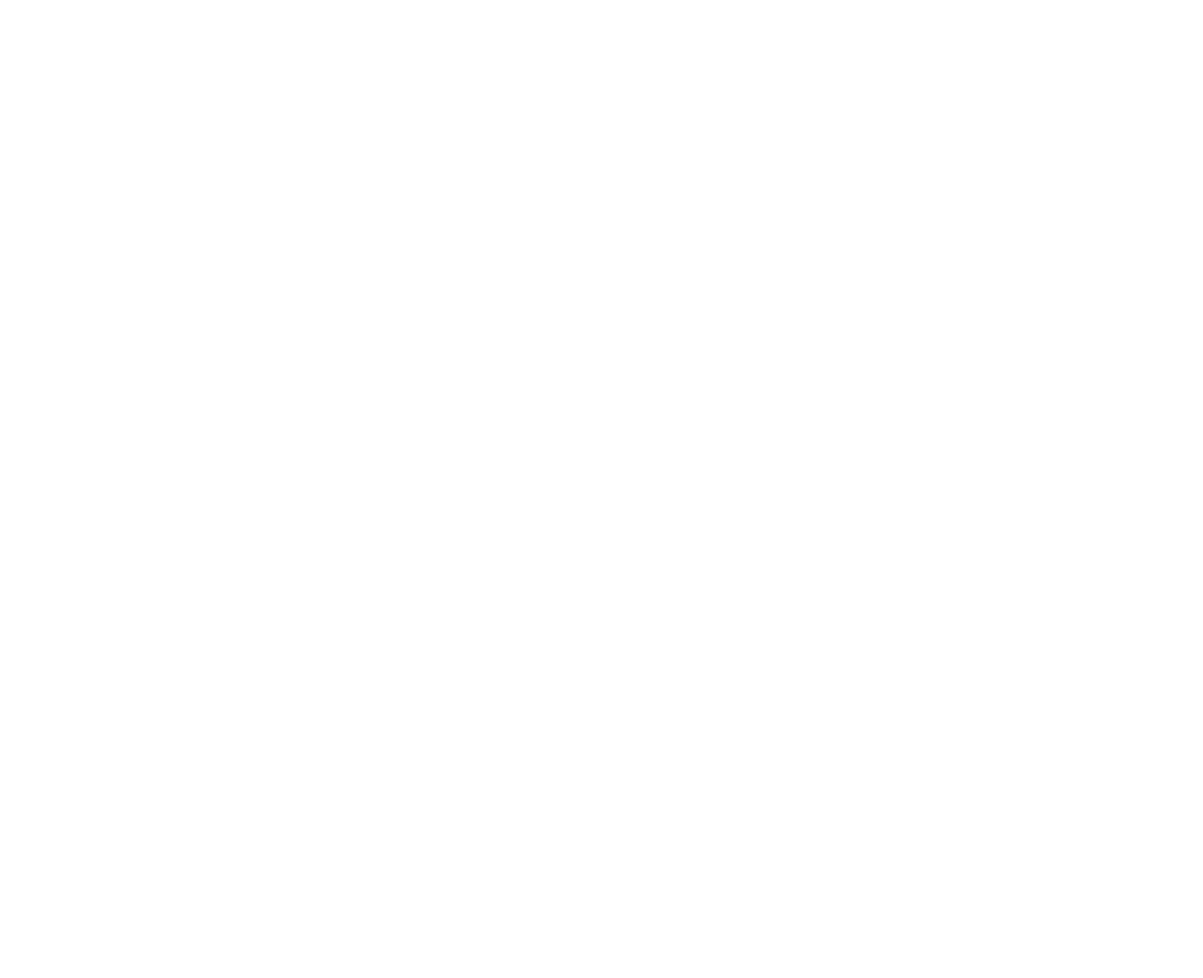
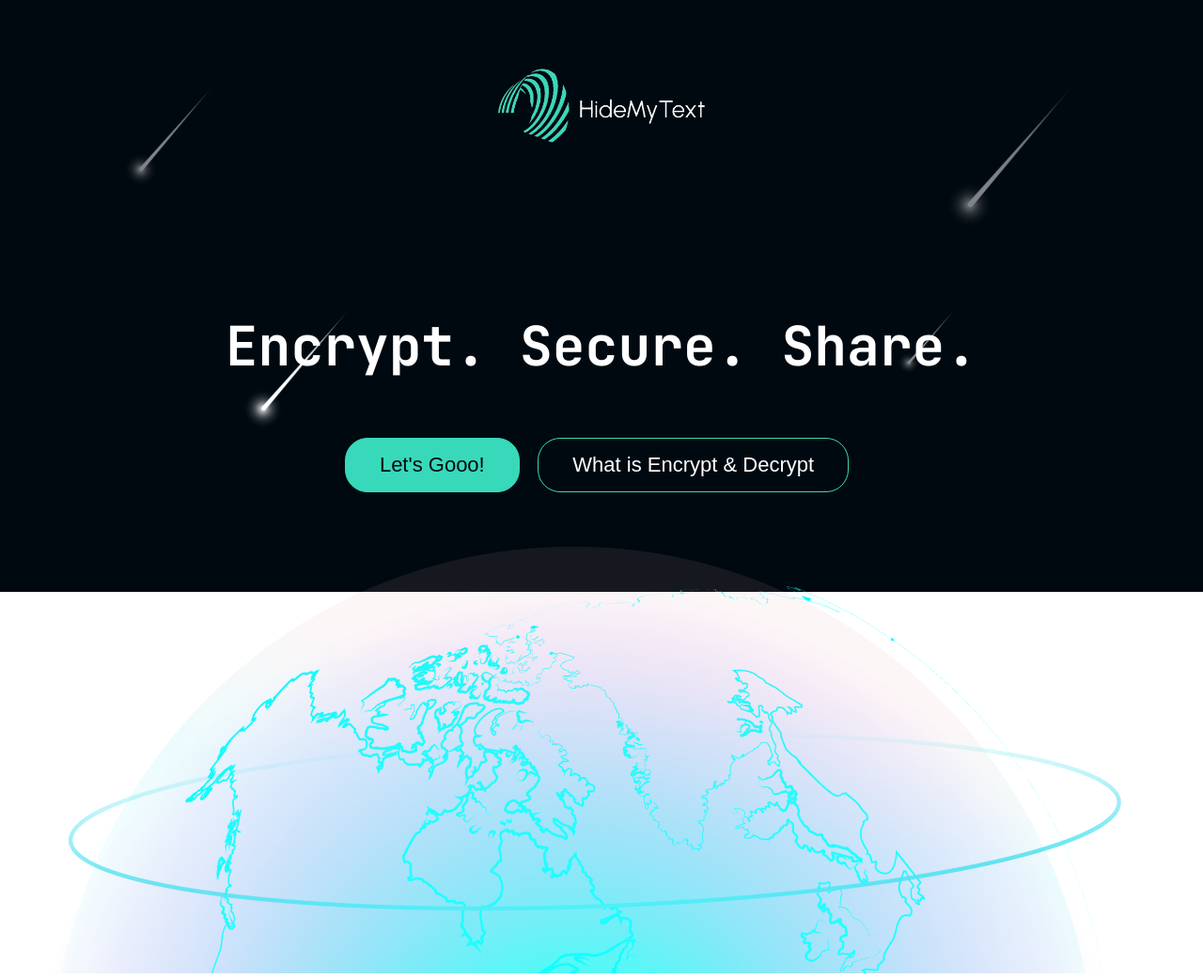
Before and after one commit to meheraj786/text-encrypt-decrypt, a plain HTML site: page index.html in a window 1280 px wide. Shown: the whole page at 94% size. Before the commit the page ends 800 px from the top, so only its background shows below. Drawn offline with Linux system fonts and the light colour scheme.

Commit message:
banner done

```diff
--- a/index.html
+++ b/index.html
@@ -5,15 +5,31 @@
   <meta name="viewport" content="width=device-width, initial-scale=1.0">
   <title>Document</title>
   <link rel="stylesheet" href="style.css">
+  <link rel="preconnect" href="https://fonts.googleapis.com">
+<link rel="preconnect" href="https://fonts.gstatic.com" crossorigin>
+<link href="https://fonts.googleapis.com/css2?family=JetBrains+Mono:ital,wght@0,100..800;1,100..800&display=swap" rel="stylesheet">
 </head>
 <body>
   <header>
     <div class="logo">
-
+      <img src="./images/hidemytext-high-resolution-logo-removebg-preview.png" alt="">
   </div>
 </header>
 <div id="banner">
-
+  <div class="shapes">
+    <img class="element" src="./images/Group.png" alt="">
+    <img class="element" src="./images/Group (1).png" alt="">
+    <img class="element" src="./images/Group (2).png" alt="">
+    <img class="element" src="./images/Group (3).png" alt="">
+  </div>
+  <div class="banner-text">
+    <h1>Encrypt. <span>Secure.</span> Share.</h1>
+    <button>Let's Gooo!</button>
+    <button class="info">What is Encrypt & Decrypt</button>
+  </div>
+  <div class="planet">
+    <img class="planet" src="./images/Group 1000001000.png" alt="">
+  </div>
 </div>
 
   <script src="script.js"></script>
--- a/script.js
+++ b/script.js
@@ -0,0 +1,30 @@
+const parralax1 = document.querySelectorAll("#icons .img1");
+const parralaxArr1= Array.from(parralax1)
+let s = 250;
+
+parralaxArr1.map((item)=>{
+
+  document.body.addEventListener("mousemove", function (e) {
+    let x = e.clientX;
+    let y = e.clientY;
+    console.log(x);
+
+    item.style.transform = `
+      translate(
+        ${x / s}%,
+        ${y / s}%
+      )`;
+  });
+})
+const parralax2 = document.querySelectorAll("#icons .img2");
+
+  document.body.addEventListener("mousemove", function (e) {
+    let x = e.clientX;
+    let y = e.clientY;
+
+    item.style.transform = `
+      translate(
+        -${x / ss}%,
+        -${y / ss}%
+      )`;
+  });
--- a/style.css
+++ b/style.css
@@ -10,4 +10,86 @@ a, button{
 :root{
   --aqua: #38D9BA;
   --bg-aqua: #17FFC7;
+  --bg: #000910;
 }
+body{
+  font-family: "JetBrains Mono", monospace;
+  color: white;
+}
+header{
+ background: var(--bg);
+ text-align: center;
+}
+header img{
+  width: 300px;
+}
+#banner{
+  background: var(--bg);
+  padding-top: 100px;
+  height: 50vh;
+  display: flex;
+  flex-direction: column;
+  justify-content: space-between;
+  text-align: center;
+  align-items: center;
+}
+#banner .banner-text h1{
+  font-size: 58px;
+  margin-bottom: 60px;
+}
+#banner .banner-text button{
+  background: var(--aqua);
+  color: var(--bg);
+  font-size: 22px;
+  padding: 15px 36px;
+  border-radius: 24px;
+  border: 1px solid var(--aqua);
+  margin-right: 10px;
+}
+#banner .banner-text button:hover{
+  background: transparent;
+  color: white;
+  font-size: 22px;
+  padding: 15px 36px;
+  border-radius: 24px;
+  border: 1px solid var(--aqua);
+  margin-right: 10px;
+}
+#banner .banner-text .info{
+  background: transparent;
+  color: white;
+  border: 1px solid var(--aqua);
+  font-size: 22px;
+  padding: 15px 36px;
+  border-radius: 24px;
+  margin-right: 10px;
+}
+#banner .banner-text .info:hover{
+  background: var(--aqua);
+  color: var(--bg);
+  font-size: 22px;
+  padding: 15px 36px;
+  border-radius: 24px;
+  border: 1px solid var(--aqua);
+  margin-right: 10px;
+}
+#banner .shapes img:first-child{
+  position: absolute;
+  top: 10%;
+  left: 10%;
+}
+#banner .shapes img:nth-child(2){
+  position: absolute;
+  top: 40%;
+  right: 20%;
+}
+#banner .shapes img:nth-child(3){
+  position: absolute;
+  top: 40%;
+  left: 20%;
+}
+#banner .shapes img:nth-child(4){
+  position: absolute;
+  top: 10%;
+  right: 10%;
+}
```
Also changed, not shown: images/hidemytext-high-resolution-logo-removebg-preview.png (added).
